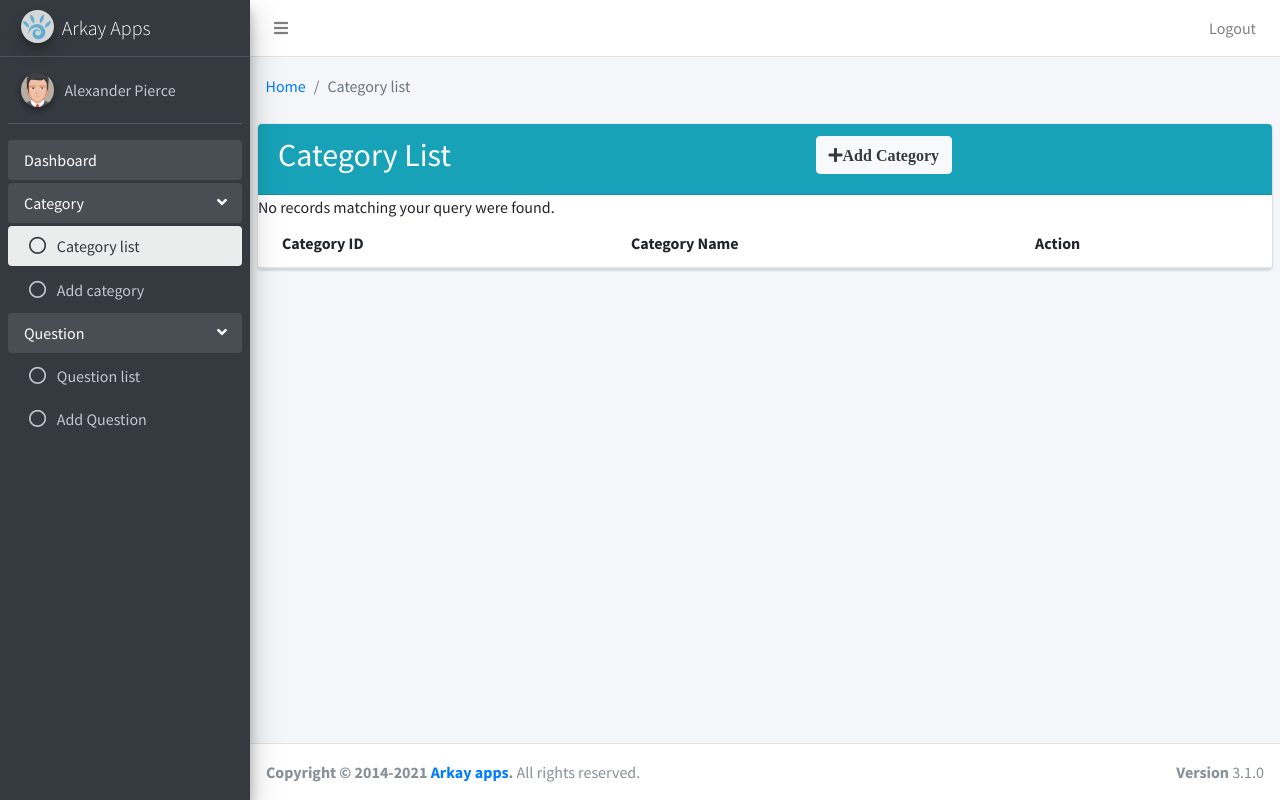
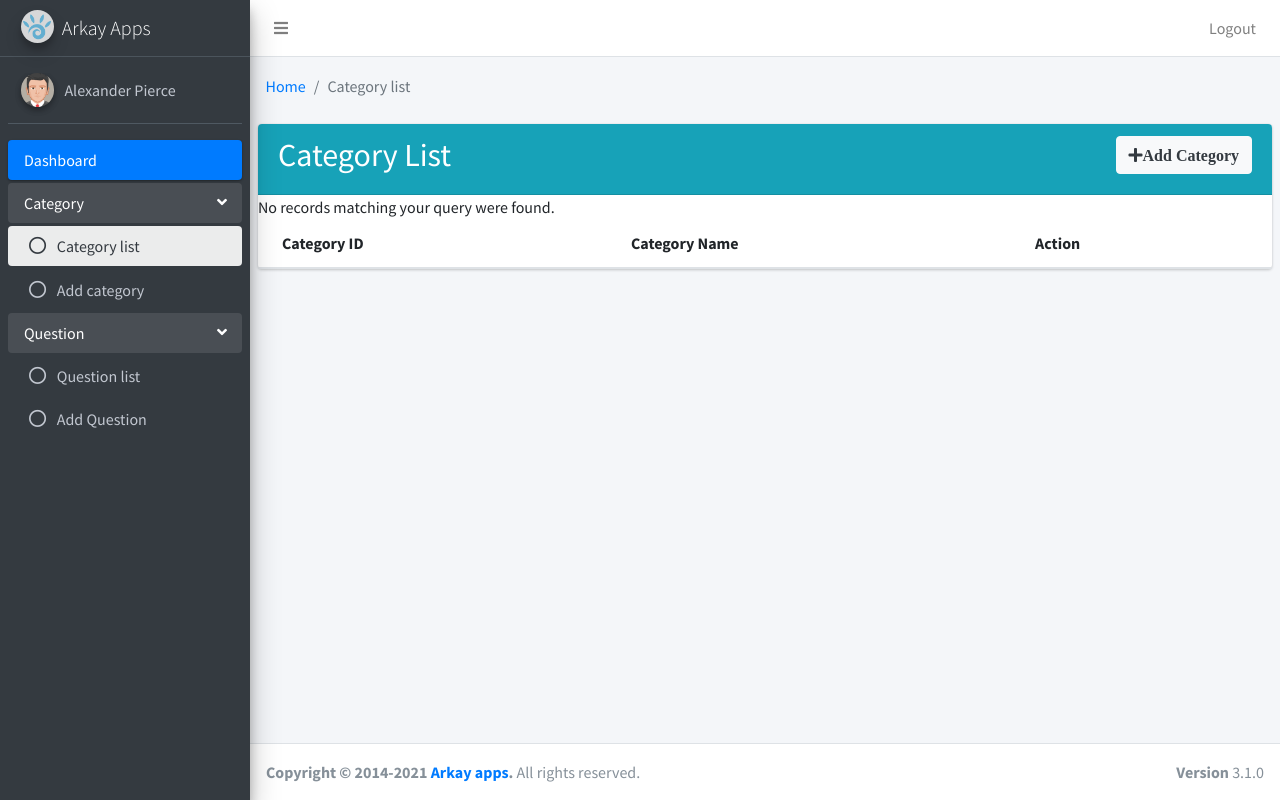
Before and after one commit to kb-codes/internship, a PHP site: page /listcategory.php in a window 1280 px wide. Run offline with PHP 8.4, Linux system fonts and the light colour scheme; the visitor is signed in with stand-in values (Sample User, id 1); data that the repository does not hold is empty; some libraries are stand-ins or nearby versions.

Commit message:
important changes

```diff
--- a/Addquestion.php
+++ b/Addquestion.php
@@ -12,7 +12,7 @@
 <head>
     <meta charset="utf-8">
     <meta name="viewport" content="width=device-width, initial-scale=1">
-    <title>AdminLTE 3 | List category
+    <title>GK | List category
 
     </title>
 
@@ -41,7 +41,7 @@
                         <div class="col-sm-6">
                             <ol class="breadcrumb float-left">
                                 <li class="breadcrumb-item">
-                                    <a href="#">Home</a>
+                                    <a href="home.php">Home</a>
                                 </li>
                                 <li class="breadcrumb-item active">Add Question</li>
                             </ol>
--- a/Listquestion.php
+++ b/Listquestion.php
@@ -17,7 +17,7 @@
 <head>
   <meta charset="utf-8">
   <meta name="viewport" content="width=device-width, initial-scale=1">
-  <title>AdminLTE 3 | List category
+  <title>Gk | List category
 
   </title>
 
@@ -53,7 +53,7 @@
 
           <div class="col-sm-6">
             <ol class="breadcrumb float-left">
-              <li class="breadcrumb-item"><a href="#">Home</a></li>
+              <li class="breadcrumb-item"><a href="home.php">Home</a></li>
               <li class="breadcrumb-item active">Question List</li>
             </ol>
           </div>
--- a/Navbar.php
+++ b/Navbar.php
@@ -51,14 +51,16 @@
               <!-- Add icons to the links using the .nav-icon class
                    with font-awesome or any other icon font library -->
 
-              <li class="nav-item menu-open">
-                    <a href="home.php" class="nav-link">
+                <li class="nav-item">
+                      <a href="home.php" class="nav-link active">
                           <p>
                             Dashboard
                             <i class="fas fa-angle"></i>
                           </p>
                       </a>
+
                 </li>
+
 
               <li class="nav-item menu-open">
 
@@ -93,7 +95,7 @@
                 </ul>
               </li>
 
-              <li class="nav-item menu-open">
+              <li class="nav-item  menu-open">
                   <a href="#" class="nav-link">
 
                     <p>
--- a/addcategory.php
+++ b/addcategory.php
@@ -43,7 +43,7 @@
 
           <div class="col-sm-6">
             <ol class="breadcrumb float-left">
-              <li class="breadcrumb-item"><a href="#">Home</a></li>
+              <li class="breadcrumb-item"><a href="home.php">Home</a></li>
 
               <li class="breadcrumb-item active">Add Category</li>
             </ol>
--- a/home.php
+++ b/home.php
@@ -53,6 +53,7 @@
     </section>
 
     <!-- Main content -->
+    hello world
     <!-- /.content -->
   </div>
   <!-- /.content-wrapper -->
--- a/listcategory.php
+++ b/listcategory.php
@@ -48,7 +48,7 @@
 
 					<div class="col-sm-6">
 						<ol class="breadcrumb float-left">
-              <li class="breadcrumb-item"><a href="#">Home</a></li>
+							<li class="breadcrumb-item"><a href="home.php">Home</a></li>
 							<li class="breadcrumb-item active">Category list</li>
 						</ol>
 					</div>
@@ -64,7 +64,7 @@
 
 									<h2 class="float-left">Category List</h2>
 
-                  <a href="addcategory.php">  <button type="button" style="margin-right:300px;"
+									<a href="addcategory.php">  <button type="button"
 									class="btn btn-light float-right" title="Collapse"> <i class="fas fa-plus text-dark">Add Category</i> </button> </a>
 
 
```
Lines whose indentation alone changed are shown as unchanged.
